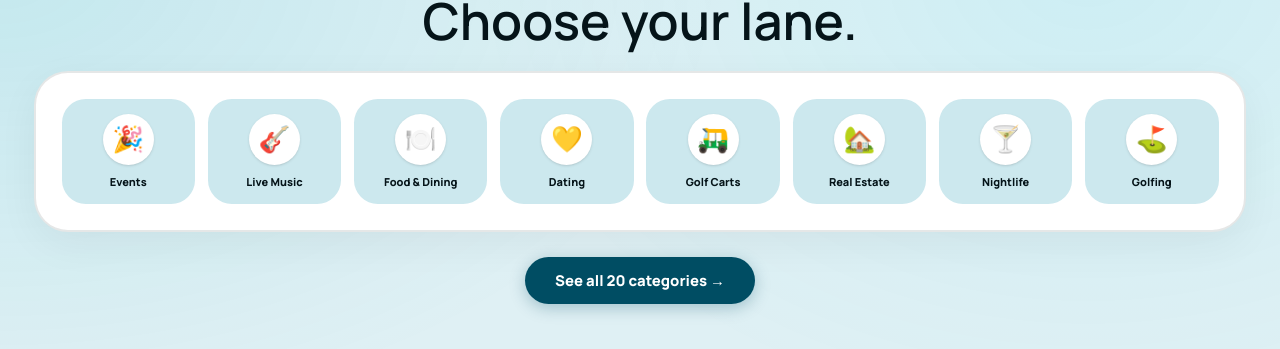
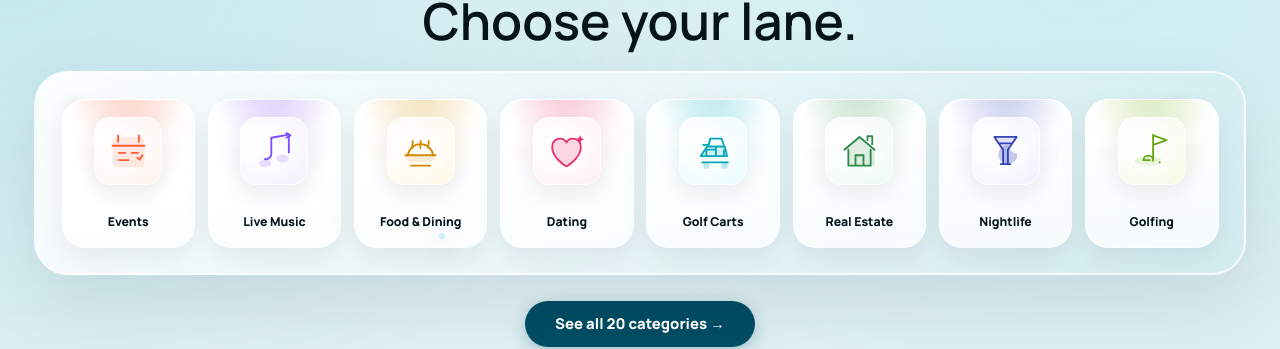
Before and after one commit to Lordshrrred/villagesocialite, a Next.js app: page / in a window 1280 px wide. Shown: the part 827-1176 px from the top of the page. Built offline with nearby package versions, Linux system fonts and the light colour scheme.

Commit message:
Refresh category lane cards (#1)

```diff
--- a/app/globals.css
+++ b/app/globals.css
@@ -140,6 +140,141 @@ select {
   animation: slowPan 22s infinite alternate cubic-bezier(0.4,0,0.2,1);
 }
 
+/* ── Category lane motion ────────────────────────────────────────── */
+@keyframes categoryFloat {
+  0%, 100% { transform: translateY(0) rotate(0deg); }
+  50% { transform: translateY(-3px) rotate(1deg); }
+}
+
+@keyframes categorySweep {
+  0% { transform: translateX(-130%) rotate(18deg); opacity: 0; }
+  35% { opacity: 0.55; }
+  100% { transform: translateX(140%) rotate(18deg); opacity: 0; }
+}
+
+@keyframes categoryOrbit {
+  0% { transform: rotate(0deg) scale(0.98); }
+  100% { transform: rotate(360deg) scale(0.98); }
+}
+
+@keyframes categoryTwinkle {
+  0%, 100% { opacity: 0.28; transform: scale(0.7); }
+  50% { opacity: 1; transform: scale(1.35); }
+}
+
+.category-card {
+  background:
+    radial-gradient(circle at 50% 18%, var(--category-wash), transparent 48%),
+    linear-gradient(180deg, rgba(255,255,255,0.98), rgba(255,255,255,0.78));
+}
+
+.category-card::before {
+  content: "";
+  position: absolute;
+  inset: -30% -15% auto;
+  height: 78%;
+  background:
+    radial-gradient(circle at 50% 50%, var(--category-glow), transparent 58%),
+    linear-gradient(120deg, transparent, rgba(255,255,255,0.72), transparent);
+  filter: blur(2px);
+  opacity: 0.74;
+  transform: translateY(-20%);
+  transition: opacity 0.3s ease, transform 0.3s ease;
+  z-index: -1;
+}
+
+.category-card:hover::before {
+  opacity: 1;
+  transform: translateY(-8%);
+}
+
+.category-card:hover .category-icon-wrap {
+  animation: categoryFloat 1.5s ease-in-out infinite;
+  box-shadow:
+    0 14px 32px var(--category-glow),
+    inset 0 0 0 1px rgba(255,255,255,0.78);
+}
+
+.category-icon-wrap {
+  background:
+    radial-gradient(circle at 35% 25%, rgba(255,255,255,0.96), rgba(255,255,255,0.68) 44%, var(--category-wash));
+  box-shadow:
+    0 8px 22px rgba(5,20,25,0.08),
+    inset 0 0 0 1px rgba(255,255,255,0.84);
+}
+
+.category-sheen {
+  position: absolute;
+  inset: -20% auto -20% -70%;
+  width: 50%;
+  background: linear-gradient(90deg, transparent, rgba(255,255,255,0.72), transparent);
+  transform: rotate(18deg);
+  opacity: 0;
+}
+
+.category-card:hover .category-sheen {
+  animation: categorySweep 0.95s ease;
+}
+
+.category-orbit {
+  position: absolute;
+  top: 1rem;
+  width: 4.65rem;
+  height: 4.65rem;
+  border-radius: 999px;
+  border: 1px dashed var(--category-tone);
+  opacity: 0;
+  transition: opacity 0.25s ease;
+}
+
+.category-card:hover .category-orbit {
+  animation: categoryOrbit 5.5s linear infinite;
+  opacity: 0.42;
+}
+
+.category-star,
+.category-star::before {
+  position: absolute;
+  display: block;
+  background: var(--category-tone);
+}
+
+.category-star {
+  width: 0.38rem;
+  height: 0.38rem;
+  border-radius: 999px;
+  opacity: 0;
+  box-shadow: 0 0 14px var(--category-glow);
+}
+
+.category-star::before {
+  content: "";
+  inset: -0.18rem 0;
+  width: 0.38rem;
+  border-radius: 999px;
+  transform: rotate(90deg);
+}
+
+.category-star-1 { right: 1.15rem; top: 1.05rem; }
+.category-star-2 { left: 1.05rem; top: 2.1rem; transform: scale(0.7); }
+.category-star-3 { bottom: 2.3rem; right: 1.55rem; transform: scale(0.55); }
+
+.category-card:hover .category-star {
+  animation: categoryTwinkle 1.55s ease-in-out infinite;
+  opacity: 1;
+}
+
+.category-card:hover .category-star-2 { animation-delay: 0.25s; }
+.category-card:hover .category-star-3 { animation-delay: 0.55s; }
+
+.category-twinkle {
+  animation: categoryTwinkle 2.4s ease-in-out infinite;
+  box-shadow: 0 0 18px currentColor;
+}
+
+.category-twinkle-delay-1 { animation-delay: 0.8s; }
+.category-twinkle-delay-2 { animation-delay: 1.4s; }
+
 /* ── Selection ───────────────────────────────────────────────────── */
 ::selection {
   background: rgba(0, 175, 197, 0.22);
--- a/app/page.tsx
+++ b/app/page.tsx
@@ -1,5 +1,6 @@
 import Image from "next/image";
 import Link from "next/link";
+import type { CSSProperties } from "react";
 import { SpotlightForm } from "@/components/spotlight-form";
 import {
   getLatestPosts,
@@ -10,16 +11,97 @@ import {
 import { decodeHtmlEntities } from "@/lib/content-format";
 import type { WordpressItem } from "@/lib/wordpress";
 
-const featuredCategories = [
-  { slug: "events-the-villages",        label: "Events",        icon: "🎉" },
-  { slug: "live-music-the-villages",    label: "Live Music",    icon: "🎸" },
-  { slug: "food-dining-the-villages",   label: "Food & Dining", icon: "🍽️" },
-  { slug: "dating-the-villages",        label: "Dating",        icon: "💛" },
-  { slug: "golf-cart-life-the-villages",label: "Golf Carts",   icon: "🛺" },
-  { slug: "real-estate-the-villages",   label: "Real Estate",   icon: "🏡" },
-  { slug: "nightlife-the-villages",     label: "Nightlife",     icon: "🍸" },
-  { slug: "golfing-the-villages",       label: "Golfing",       icon: "⛳" },
+type CategoryIconName = "calendar" | "music" | "dining" | "heart" | "cart" | "home" | "nightlife" | "golf";
+type FeaturedCategory = {
+  slug: string;
+  label: string;
+  icon: CategoryIconName;
+  tone: string;
+  glow: string;
+  wash: string;
+};
+
+const featuredCategories: FeaturedCategory[] = [
+  { slug: "events-the-villages",         label: "Events",        icon: "calendar",  tone: "#ff5b35", glow: "rgba(255,91,53,0.34)", wash: "#fff0e9" },
+  { slug: "live-music-the-villages",     label: "Live Music",    icon: "music",     tone: "#7b4dff", glow: "rgba(123,77,255,0.34)", wash: "#f2edff" },
+  { slug: "food-dining-the-villages",    label: "Food & Dining", icon: "dining",    tone: "#d48700", glow: "rgba(212,135,0,0.32)", wash: "#fff6df" },
+  { slug: "dating-the-villages",         label: "Dating",        icon: "heart",     tone: "#e83170", glow: "rgba(232,49,112,0.34)", wash: "#ffeaf2" },
+  { slug: "golf-cart-life-the-villages", label: "Golf Carts",    icon: "cart",      tone: "#00a7b8", glow: "rgba(0,167,184,0.34)", wash: "#e2fbff" },
+  { slug: "real-estate-the-villages",    label: "Real Estate",   icon: "home",      tone: "#2d8a4b", glow: "rgba(45,138,75,0.32)", wash: "#e9f9ee" },
+  { slug: "nightlife-the-villages",      label: "Nightlife",     icon: "nightlife", tone: "#3342b8", glow: "rgba(51,66,184,0.34)", wash: "#ecf0ff" },
+  { slug: "golfing-the-villages",        label: "Golfing",       icon: "golf",      tone: "#66a80f", glow: "rgba(102,168,15,0.30)", wash: "#f1fadf" },
 ];
+
+function CategoryGlyph({ name }: { name: CategoryIconName }) {
+  const strokeProps = {
+    stroke: "currentColor",
+    strokeWidth: 2.3,
+    strokeLinecap: "round" as const,
+    strokeLinejoin: "round" as const,
+  };
+
+  return (
+    <svg viewBox="0 0 64 64" aria-hidden="true" className="h-12 w-12">
+      {name === "calendar" && (
+        <>
+          <path d="M17 15h30a5 5 0 0 1 5 5v28a5 5 0 0 1-5 5H17a5 5 0 0 1-5-5V20a5 5 0 0 1 5-5Z" fill="currentColor" opacity=".13" />
+          <path d="M19 13v8M45 13v8M12 26h40M20 35h8M36 35h8M20 44h12" fill="none" {...strokeProps} />
+          <path d="M43 41l3 2.2 3.6-5.2" fill="none" {...strokeProps} />
+        </>
+      )}
+      {name === "music" && (
+        <>
+          <path d="M20 43c4 0 8-2.4 8-6.2V16l22-4v22.5" fill="none" {...strokeProps} />
+          <path d="M28 23l22-4M20 43c-4.2 0-7.6 2.1-7.6 5s3.4 5 7.6 5 8-2.2 8-5-3.8-5-8-5ZM42 37c-4.2 0-7.6 2.1-7.6 5s3.4 5 7.6 5 8-2.2 8-5-3.8-5-8-5Z" fill="currentColor" opacity=".16" />
+          <path d="M47 10l5 3-5 3" fill="none" {...strokeProps} />
+        </>
+      )}
+      {name === "dining" && (
+        <>
+          <path d="M17 51h30M21 46h22c4.4 0 8-3.6 8-8H13c0 4.4 3.6 8 8 8Z" fill="currentColor" opacity=".14" />
+          <path d="M13 38h38M22 29c-2.4-3.8 2.2-5.5 0-9M32 29c-2.4-3.8 2.2-5.5 0-9M42 29c-2.4-3.8 2.2-5.5 0-9M20 51h24" fill="none" {...strokeProps} />
+          <path d="M16 38c1.2-8 7.8-14 16-14s14.8 6 16 14" fill="none" {...strokeProps} />
+        </>
+      )}
+      {name === "heart" && (
+        <>
+          <path d="M32 52S14 42 14 27.6C14 20.8 18.6 17 24 17c3.8 0 6.5 2 8 5 1.5-3 4.2-5 8-5 5.4 0 10 3.8 10 10.6C50 42 32 52 32 52Z" fill="currentColor" opacity=".18" />
+          <path d="M32 52S14 42 14 27.6C14 20.8 18.6 17 24 17c3.8 0 6.5 2 8 5 1.5-3 4.2-5 8-5 5.4 0 10 3.8 10 10.6C50 42 32 52 32 52Z" fill="none" {...strokeProps} />
+          <path d="M49 13l1.6 3.4L54 18l-3.4 1.6L49 23l-1.6-3.4L44 18l3.4-1.6L49 13Z" fill="currentColor" />
+        </>
+      )}
+      {name === "cart" && (
+        <>
+          <path d="M16 39h33l-3-12H24l-8 12Z" fill="currentColor" opacity=".16" />
+          <path d="M16 39h33l-3-12H24l-8 12ZM23 39v-8h12M35 27v12M45 39v-7M18 47h32" fill="none" {...strokeProps} />
+          <path d="M23 47a4 4 0 1 0 0 8 4 4 0 0 0 0-8ZM46 47a4 4 0 1 0 0 8 4 4 0 0 0 0-8Z" fill="currentColor" opacity=".25" />
+          <path d="M19 25h7l2-8h14l3 8" fill="none" {...strokeProps} />
+        </>
+      )}
+      {name === "home" && (
+        <>
+          <path d="M13 31 32 15l19 16v20H18V31Z" fill="currentColor" opacity=".14" />
+          <path d="M13 31 32 15l19 16M18 31v20h28V31M27 51V38h10v13" fill="none" {...strokeProps} />
+          <path d="M42 19v-5h6v10" fill="none" {...strokeProps} />
+        </>
+      )}
+      {name === "nightlife" && (
+        <>
+          <path d="M18 15h28L35 31v18h-6V31L18 15Z" fill="currentColor" opacity=".14" />
+          <path d="M18 15h28L35 31v18h-6V31L18 15ZM24 23h16M26 49h12" fill="none" {...strokeProps} />
+          <path d="M47 36a11 11 0 0 1-11-11 12 12 0 1 0 11 11Z" fill="currentColor" opacity=".28" />
+        </>
+      )}
+      {name === "golf" && (
+        <>
+          <path d="M28 51c9.4 0 17-2.7 17-6s-7.6-6-17-6-17 2.7-17 6 7.6 6 17 6Z" fill="currentColor" opacity=".13" />
+          <path d="M34 45V12M34 13l17 6-17 6M22 44h8M42 47h.1" fill="none" {...strokeProps} />
+          <path d="M22 44c0-3 2.7-5.5 6-5.5S34 41 34 44" fill="none" {...strokeProps} />
+        </>
+      )}
+    </svg>
+  );
+}
 
 function VideoSection({
   badge,
@@ -203,16 +285,29 @@ export default function Home() {
             <p className="text-[11px] font-extrabold uppercase tracking-[0.34em] text-[var(--color-coral)]">Explore by category</p>
             <h2 className="mt-2 font-[family:var(--font-cormorant)] text-4xl font-semibold text-[var(--color-ink)] sm:text-5xl">Choose your lane.</h2>
           </div>
-          <div className="rounded-[2rem] border-2 border-[var(--color-line)] bg-white p-5 shadow-[0_12px_40px_rgba(5,20,25,0.05)] sm:p-6">
-            <div className="grid grid-cols-4 gap-3 sm:grid-cols-8">
+          <div className="relative overflow-hidden rounded-[2rem] border-2 border-white/70 bg-[linear-gradient(135deg,rgba(255,255,255,0.92),rgba(204,232,238,0.48))] p-4 shadow-[0_24px_70px_rgba(5,20,25,0.10)] sm:p-6">
+            <span className="pointer-events-none absolute left-8 top-7 h-2 w-2 rounded-full bg-[var(--color-coral)] category-twinkle" />
+            <span className="pointer-events-none absolute right-16 top-10 h-2.5 w-2.5 rounded-full bg-[var(--color-gold)] category-twinkle category-twinkle-delay-1" />
+            <span className="pointer-events-none absolute bottom-8 left-1/3 h-1.5 w-1.5 rounded-full bg-[var(--color-teal)] category-twinkle category-twinkle-delay-2" />
+            <div className="grid grid-cols-2 gap-3 sm:grid-cols-4 lg:grid-cols-8">
               {featuredCategories.map((cat) => (
                 <Link key={cat.slug} href={`/category/${cat.slug}`}
-                  className="group flex flex-col items-center gap-2.5 rounded-[1.4rem] bg-[var(--color-paper)] p-3.5 text-center transition hover:-translate-y-1 hover:bg-white hover:shadow-[0_8px_28px_rgba(0,175,197,0.18)]"
+                  className="category-card group relative isolate flex min-h-[8.75rem] flex-col items-center justify-between overflow-hidden rounded-[1.35rem] border border-white/70 bg-white px-3 py-4 text-center shadow-[0_10px_28px_rgba(5,20,25,0.07)] transition duration-300 hover:-translate-y-1.5 hover:shadow-[0_18px_42px_rgba(5,20,25,0.14)] focus-visible:outline focus-visible:outline-2 focus-visible:outline-offset-4 focus-visible:outline-[var(--color-teal)]"
+                  style={{
+                    "--category-tone": cat.tone,
+                    "--category-glow": cat.glow,
+                    "--category-wash": cat.wash,
+                  } as CSSProperties}
                 >
-                  <span className="flex h-12 w-12 items-center justify-center rounded-full bg-white text-2xl shadow-sm transition-transform group-hover:scale-110 group-hover:shadow-[0_4px_14px_rgba(0,175,197,0.22)]">
-                    {cat.icon}
+                  <span className="category-sheen" aria-hidden="true" />
+                  <span className="category-star category-star-1" aria-hidden="true" />
+                  <span className="category-star category-star-2" aria-hidden="true" />
+                  <span className="category-star category-star-3" aria-hidden="true" />
+                  <span className="category-orbit" aria-hidden="true" />
+                  <span className="category-icon-wrap flex h-16 w-16 items-center justify-center rounded-2xl text-[var(--category-tone)] transition duration-300 group-hover:scale-110">
+                    <CategoryGlyph name={cat.icon} />
                   </span>
-                  <span className="text-[11px] font-extrabold leading-tight text-[var(--color-ink)]">{cat.label}</span>
+                  <span className="relative z-10 text-[0.72rem] font-extrabold leading-tight text-[var(--color-ink)]">{cat.label}</span>
                 </Link>
               ))}
             </div>
```
Also changed, not shown: 1 other file (tests, documents, lock files or other folders).
